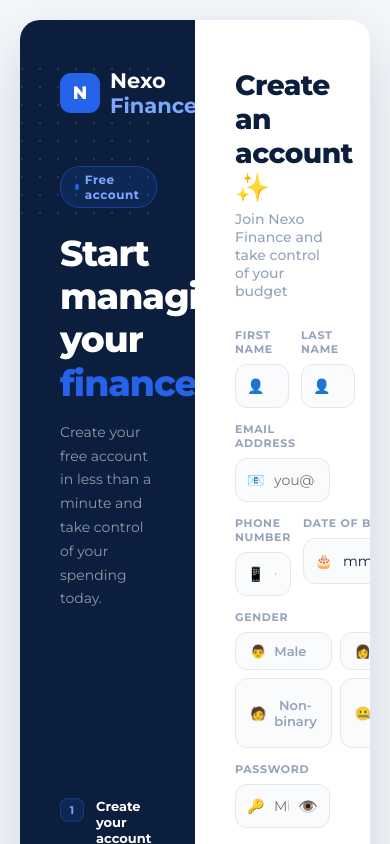
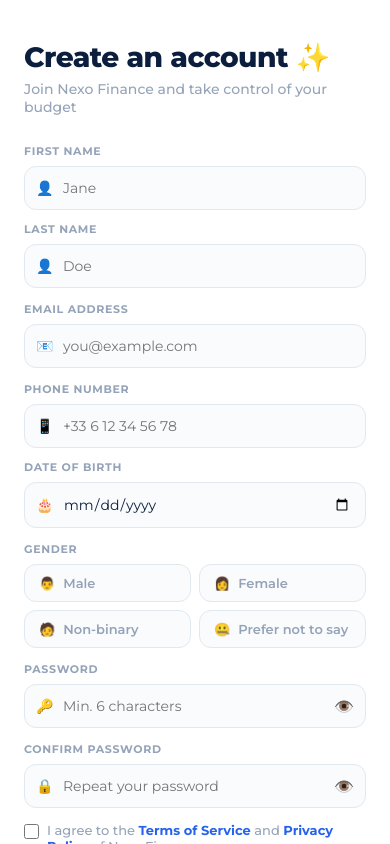
Before and after one commit to Melodie2001/MyBank, a React app in the folder frontend/: page /register in a window 390 px wide. Shown: the top 844 px of the page. Built offline with nearby package versions, Linux system fonts and the light colour scheme; the HTML template or start-up script is replaced by a standard one.

Commit message:
feat: responsive design (mobile/tablet) for all main pages

```diff
--- a/frontend/src/components/OperationCard.jsx
+++ b/frontend/src/components/OperationCard.jsx
@@ -1,8 +1,11 @@
+import { useIsMobile } from '../hooks/useIsMobile';
+
 export default function OperationCard({ operation, onDelete, onEdit }) {
+  const isMobile = useIsMobile();
   return (
-    <div style={styles.row}>
+    <div style={{ ...styles.row, gridTemplateColumns: isMobile ? '1fr auto 80px' : '2fr 1fr 1fr 1fr 80px' }}>
       <span style={styles.label}>{operation.label}</span>
-      <span style={styles.col}>
+      <span style={{ ...styles.col, ...(isMobile ? { display: 'none' } : {}) }}>
         <span style={{
           ...styles.badge,
           backgroundColor: operation.category.color + '22',
@@ -11,7 +14,7 @@
           {operation.category.name}
         </span>
       </span>
-      <span style={styles.col}>{operation.date}</span>
+      <span style={{ ...styles.col, ...(isMobile ? { display: 'none' } : {}) }}>{operation.date}</span>
       <span style={{
         ...styles.col,
         fontWeight: '600',
--- /dev/null
+++ b/frontend/src/hooks/useIsMobile.js
@@ -0,0 +1,11 @@
+import { useState, useEffect } from 'react';
+
+export function useIsMobile(breakpoint = 768) {
+  const [isMobile, setIsMobile] = useState(() => window.innerWidth <= breakpoint);
+  useEffect(() => {
+    const fn = () => setIsMobile(window.innerWidth <= breakpoint);
+    window.addEventListener('resize', fn);
+    return () => window.removeEventListener('resize', fn);
+  }, [breakpoint]);
+  return isMobile;
+}
--- a/frontend/src/pages/Categories.jsx
+++ b/frontend/src/pages/Categories.jsx
@@ -2,6 +2,7 @@
 import { getCategories, getMyCategories, addToMyCategories, removeFromMyCategories } from '../services/categoryService';
 import { getOperations } from '../services/operationService';
 import { getBudgets, createBudget, updateBudget } from '../services/budgetService';
+import { useIsMobile } from '../hooks/useIsMobile';
 
 const ICONS = {
   'house.png': '🏠', 'train.png': '🚆', 'healthcare.png': '❤️',
@@ -11,6 +12,7 @@
 };
 
 export default function Categories() {
+  const isMobile = useIsMobile();
   const [myCategories, setMyCategories] = useState([]);
   const [allCategories, setAllCategories] = useState([]);
   const [operations, setOperations] = useState([]);
@@ -113,7 +115,7 @@
   return (
     <div>
       {/* Header */}
-      <div style={s.header}>
+      <div style={{ ...s.header, ...(isMobile ? { flexWrap: 'wrap', gap: '12px' } : {}) }}>
         <div>
           <h1 style={s.title}>Categories</h1>
           <p style={s.subtitle}>Manage your expense categories and monthly budgets</p>
@@ -122,7 +124,7 @@
       </div>
 
       {/* Stats row */}
-      <div style={s.statsRow}>
+      <div style={{ ...s.statsRow, ...(isMobile ? { gridTemplateColumns: 'repeat(2, 1fr)' } : {}) }}>
         <StatCard label="TOTAL CATEGORIES" value={myCategories.length} sub="In your list" />
         <StatCard
           label="BUDGETS SET"
@@ -289,9 +291,10 @@
 }
 
 function SelectCategoryModal({ categories, onClose, onAdd }) {
+  const isMobile = useIsMobile();
   return (
     <div style={s.overlay}>
-      <div style={s.modal}>
+      <div style={{ ...s.modal, ...(isMobile ? { padding: '24px 16px', maxHeight: '90vh', overflowY: 'auto', margin: '0 16px' } : {}) }}>
         <div style={s.modalHeader}>
           <div>
             <h2 style={s.modalTitle}>Add a category</h2>
@@ -303,7 +306,7 @@
         {categories.length === 0 ? (
           <div style={s.emptyModal}>All available categories are already in your list.</div>
         ) : (
-          <div style={s.catGrid}>
+          <div style={{ ...s.catGrid, ...(isMobile ? { gridTemplateColumns: 'repeat(2, 1fr)' } : {}) }}>
             {categories.map(cat => (
               <div key={cat.id} style={s.catOption} onClick={() => onAdd(cat.id)}>
                 <div style={{ ...s.iconBox, backgroundColor: cat.color + '22' }}>
--- a/frontend/src/pages/Dashboard.jsx
+++ b/frontend/src/pages/Dashboard.jsx
@@ -8,6 +8,7 @@
 import { getMyCategories } from '../services/categoryService';
 import { getBalanceHistory } from '../services/analyticsService';
 import { useTheme } from '../context/ThemeContext';
+import { useIsMobile } from '../hooks/useIsMobile';
 
 const CHART_COLORS = ['#2563EB', '#16A34A', '#D97706', '#DC2626', '#7C3AED', '#0EA5E9'];
 
@@ -32,6 +33,7 @@
 
 export default function Dashboard() {
   const { dark } = useTheme();
+  const isMobile = useIsMobile();
   const [data, setData] = useState(null);
   const [categories, setCategories] = useState([]);
   const [balanceHistory, setBalanceHistory] = useState([]);
@@ -153,7 +155,7 @@
       </div>
 
       {/* Stats cards */}
-      <div style={styles.statsRow}>
+      <div style={{ ...styles.statsRow, ...(isMobile ? { gridTemplateColumns: '1fr' } : {}) }}>
         <div style={styles.statCard}>
           <div style={styles.statTop}>
             <span style={styles.statLabel}>Total Balance</span>
@@ -197,7 +199,7 @@
         </div>
       </div>
 
-      <div style={styles.mainGrid}>
+      <div style={{ ...styles.mainGrid, ...(isMobile ? { gridTemplateColumns: '1fr' } : {}) }}>
         {/* Left: Recent operations */}
         <div style={styles.leftCol}>
           <div style={styles.card}>
@@ -207,7 +209,7 @@
             </div>
 
             {/* Search + Filters row */}
-            <div style={styles.searchRow}>
+            <div style={{ ...styles.searchRow, ...(isMobile ? { flexWrap: 'wrap', gap: '8px' } : {}) }}>
               <div style={styles.searchBar}>
                 <svg width="15" height="15" viewBox="0 0 24 24" fill="none" stroke="currentColor" strokeWidth="2" style={{ color: 'var(--color-text-light)', flexShrink: 0 }}>
                   <circle cx="11" cy="11" r="8"/><line x1="21" y1="21" x2="16.65" y2="16.65"/>
@@ -237,18 +239,18 @@
               </div>
             </div>
 
-            <div style={styles.tableHeader}>
+            {!isMobile && <div style={styles.tableHeader}>
               <span style={{ ...styles.col, gridColumn: 'span 2' }}>DESCRIPTION</span>
               <span style={styles.col}>CATEGORY</span>
               <span style={styles.col}>DATE</span>
               <span style={{ ...styles.col, textAlign: 'right' }}>AMOUNT</span>
-            </div>
+            </div>}
 
             {filteredOperations.length === 0 ? (
               <div style={styles.empty}>No operations found</div>
             ) : (
               filteredOperations.slice(0, 8).map(op => (
-                <div key={op.id} style={styles.tableRow}>
+                <div key={op.id} style={{ ...styles.tableRow, gridTemplateColumns: isMobile ? '36px 1fr auto' : '36px 2fr 1fr 1fr 1fr' }}>
                   {/* Icon */}
                   <div style={{
                     ...styles.opIcon,
@@ -261,7 +263,7 @@
                     <span style={styles.opLabel}>{op.label}</span>
                     <span style={styles.opSub}>{op.category.name}</span>
                   </div>
-                  <span style={styles.col}>
+                  <span style={{ ...styles.col, ...(isMobile ? { display: 'none' } : {}) }}>
                     <span style={{
                       ...styles.categoryBadge,
                       backgroundColor: op.category.color + '22',
@@ -270,7 +272,7 @@
                       {op.category.name}
                     </span>
                   </span>
-                  <span style={{ ...styles.col, color: 'var(--color-text-light)' }}>{op.date}</span>
+                  <span style={{ ...styles.col, color: 'var(--color-text-light)', ...(isMobile ? { display: 'none' } : {}) }}>{op.date}</span>
                   <span style={{
                     ...styles.col,
                     fontWeight: '800',
--- a/frontend/src/pages/Login.jsx
+++ b/frontend/src/pages/Login.jsx
@@ -1,6 +1,7 @@
 import { useState } from 'react';
 import { Link, useNavigate, useLocation } from 'react-router-dom';
 import { login } from '../services/authService';
+import { useIsMobile } from '../hooks/useIsMobile';
 
 const LogoIcon = () => (
   <div style={{
@@ -26,6 +27,7 @@
   const location = useLocation();
   const successMessage = location.state?.message;
 
+  const isMobile = useIsMobile();
   const [email, setEmail] = useState('');
   const [password, setPassword] = useState('');
   const [showPassword, setShowPassword] = useState(false);
@@ -48,11 +50,11 @@
   }
 
   return (
-    <div style={styles.page}>
-      <div style={styles.container}>
+    <div style={{ ...styles.page, ...(isMobile ? { padding: 0 } : {}) }}>
+      <div style={{ ...styles.container, ...(isMobile ? { flexDirection: 'column', borderRadius: 0, boxShadow: 'none', maxWidth: '100%', minHeight: '100vh' } : {}) }}>
 
         {/* Left panel */}
-        <div style={styles.left}>
+        <div style={{ ...styles.left, ...(isMobile ? { display: 'none' } : {}) }}>
           {/* Background decoration: dot grid + concentric rings */}
           <div style={styles.dotGrid} />
           <div style={styles.ring1} />
@@ -98,7 +100,7 @@
         </div>
 
         {/* Right panel */}
-        <div style={styles.right}>
+        <div style={{ ...styles.right, ...(isMobile ? { padding: '40px 24px', flex: 1 } : {}) }}>
           <div style={styles.rightInner}>
             <h2 style={styles.rightTitle}>Welcome back 👋</h2>
             <p style={styles.rightSubtitle}>Sign in to manage your expenses</p>
--- a/frontend/src/pages/Operations.jsx
+++ b/frontend/src/pages/Operations.jsx
@@ -4,8 +4,10 @@
 import { getCategories, addToMyCategories } from '../services/categoryService';
 import { getBudgets } from '../services/budgetService';
 import OperationCard from '../components/OperationCard';
+import { useIsMobile } from '../hooks/useIsMobile';
 
 export default function Operations() {
+  const isMobile = useIsMobile();
   const [operations, setOperations] = useState([]);
   const [categories, setCategories] = useState([]);
   const [budgets, setBudgets] = useState([]);
@@ -78,7 +80,7 @@
 
   return (
     <div>
-      <div style={styles.header}>
+      <div style={{ ...styles.header, ...(isMobile ? { flexWrap: 'wrap', gap: '12px' } : {}) }}>
         <h1 style={styles.title}>All operations</h1>
         <button style={styles.btnAdd} onClick={() => setShowModal(true)}>
           + Add operation
@@ -86,7 +88,7 @@
       </div>
 
       <div style={styles.card}>
-        <div style={styles.toolbar}>
+        <div style={{ ...styles.toolbar, ...(isMobile ? { flexDirection: 'column', alignItems: 'stretch' } : {}) }}>
           <div style={styles.filters}>
             {['all', 'income', 'expense'].map(f => (
               <button
@@ -113,13 +115,13 @@
           </div>
         </div>
 
-        <div style={styles.tableHeader}>
+        {!isMobile && <div style={styles.tableHeader}>
           <span style={styles.col}>DESCRIPTION</span>
           <span style={styles.col}>CATEGORY</span>
           <span style={styles.col}>DATE</span>
           <span style={styles.col}>AMOUNT</span>
           <span style={styles.col}></span>
-        </div>
+        </div>}
 
         {filtered.length === 0 ? (
           <div style={styles.empty}>No operations found</div>
@@ -149,6 +151,7 @@
 }
 
 function OperationModal({ categories, budgets, operation, onClose, onSaved }) {
+  const isMobile = useIsMobile();
   const [label, setLabel] = useState(operation?.label || '');
   const [amount, setAmount] = useState(operation?.amount || '');
   const [date, setDate] = useState(operation?.date || new Date().toISOString().split('T')[0]);
@@ -233,7 +236,7 @@
 
   return (
     <div style={styles.overlay}>
-      <div style={styles.modal}>
+      <div style={{ ...styles.modal, ...(isMobile ? { padding: '24px 16px', maxHeight: '90vh', overflowY: 'auto', margin: '0 16px' } : {}) }}>
         <h2 style={styles.modalTitle}>{operation ? 'Edit Operation' : 'New Operation'}</h2>
         <p style={styles.modalSubtitle}>Fill in the details below to add an entry</p>
 
@@ -245,7 +248,7 @@
             <input type="text" value={label} onChange={e => setLabel(e.target.value)} style={styles.input} required />
           </div>
 
-          <div style={styles.row}>
+          <div style={{ ...styles.row, ...(isMobile ? { flexDirection: 'column' } : {}) }}>
             <div style={styles.field}>
               <label style={styles.label}>AMOUNT €</label>
               <input type="number" step="0.01" min="0" value={amount} onChange={e => setAmount(e.target.value)} style={styles.input} required />
--- a/frontend/src/pages/Profile.jsx
+++ b/frontend/src/pages/Profile.jsx
@@ -1,5 +1,6 @@
 import { useState, useEffect } from 'react';
 import { useNavigate } from 'react-router-dom';
+import { useIsMobile } from '../hooks/useIsMobile';
 import { getMe, updateMe, updatePassword, deleteMe } from '../services/userService';
 import { logout } from '../services/authService';
 
@@ -30,6 +31,7 @@
 
 export default function Profile() {
   const navigate = useNavigate();
+  const isMobile = useIsMobile();
   const [user, setUser] = useState(null);
   const [loading, setLoading] = useState(true);
   const [showDeleteModal, setShowDeleteModal] = useState(false);
@@ -166,7 +168,7 @@
         <p style={styles.subtitle}>Manage your account information and security</p>
       </div>
 
-      <div style={styles.grid}>
+      <div style={{ ...styles.grid, ...(isMobile ? { gridTemplateColumns: '1fr' } : {}) }}>
         {/* Left: avatar card */}
         <div style={{ ...styles.card, textAlign: 'center' }}>
           <div style={styles.avatarBig}>{initials}</div>
@@ -227,7 +229,7 @@
             {infoError && <div style={styles.error}>{infoError}</div>}
 
             <form onSubmit={handleInfoSubmit} style={styles.form}>
-              <div style={styles.row}>
+              <div style={{ ...styles.row, ...(isMobile ? { flexDirection: 'column' } : {}) }}>
                 <div style={styles.field}>
                   <label style={styles.label}>FIRST NAME</label>
                   <input
@@ -262,7 +264,7 @@
                 />
               </div>
 
-              <div style={styles.row}>
+              <div style={{ ...styles.row, ...(isMobile ? { flexDirection: 'column' } : {}) }}>
                 <div style={styles.field}>
                   <label style={styles.label}>PHONE NUMBER</label>
                   <input
@@ -344,7 +346,7 @@
                 </div>
               </div>
 
-              <div style={styles.row}>
+              <div style={{ ...styles.row, ...(isMobile ? { flexDirection: 'column' } : {}) }}>
                 <div style={styles.field}>
                   <label style={styles.label}>NEW PASSWORD</label>
                   <div style={styles.inputWrapper}>
@@ -403,7 +405,7 @@
       {/* Delete confirmation modal */}
       {showDeleteModal && (
         <div style={styles.overlay}>
-          <div style={styles.deleteModal}>
+          <div style={{ ...styles.deleteModal, ...(isMobile ? { padding: '24px 16px', maxHeight: '90vh', overflowY: 'auto', margin: '0 16px' } : {}) }}>
             <div style={styles.deleteModalIcon}>⚠️</div>
             <h2 style={styles.deleteModalTitle}>Delete your account?</h2>
             <p style={styles.deleteModalText}>
--- a/frontend/src/pages/Register.jsx
+++ b/frontend/src/pages/Register.jsx
@@ -1,6 +1,7 @@
 import { useState } from 'react';
 import { Link, useNavigate } from 'react-router-dom';
 import { register } from '../services/authService';
+import { useIsMobile } from '../hooks/useIsMobile';
 
 const LogoIcon = () => (
   <div style={{
@@ -51,6 +52,7 @@
   const [error, setError] = useState('');
   const [loading, setLoading] = useState(false);
 
+  const isMobile = useIsMobile();
   const pwdStrength = getPasswordStrength(password);
 
   async function handleSubmit(e) {
@@ -86,11 +88,11 @@
   }
 
   return (
-    <div style={styles.page}>
-      <div style={styles.container}>
+    <div style={{ ...styles.page, ...(isMobile ? { padding: 0 } : {}) }}>
+      <div style={{ ...styles.container, ...(isMobile ? { flexDirection: 'column', borderRadius: 0, boxShadow: 'none', maxWidth: '100%', minHeight: '100vh' } : {}) }}>
 
         {/* Left panel */}
-        <div style={styles.left}>
+        <div style={{ ...styles.left, ...(isMobile ? { display: 'none' } : {}) }}>
           {/* Background decoration: dot grid + concentric rings */}
           <div style={styles.dotGrid} />
           <div style={styles.ring1} />
@@ -145,7 +147,7 @@
         </div>
 
         {/* Right panel */}
-        <div style={styles.right}>
+        <div style={{ ...styles.right, ...(isMobile ? { padding: '40px 24px', flex: 1 } : {}) }}>
           <div style={styles.rightInner}>
             <h2 style={styles.rightTitle}>Create an account ✨</h2>
             <p style={styles.rightSubtitle}>Join Nexo Finance and take control of your budget</p>
@@ -153,7 +155,7 @@
             {error && <div style={styles.error}>{error}</div>}
 
             <form onSubmit={handleSubmit} style={styles.form}>
-              <div style={styles.row}>
+              <div style={{ ...styles.row, ...(isMobile ? { flexDirection: 'column' } : {}) }}>
                 <div style={styles.field}>
                   <label style={styles.label}>FIRST NAME</label>
                   <div style={styles.inputWrapper}>
@@ -199,7 +201,7 @@
                 </div>
               </div>
 
-              <div style={styles.row}>
+              <div style={{ ...styles.row, ...(isMobile ? { flexDirection: 'column' } : {}) }}>
                 <div style={styles.field}>
                   <label style={styles.label}>PHONE NUMBER</label>
                   <div style={styles.inputWrapper}>
--- a/frontend/src/styles/layout.css
+++ b/frontend/src/styles/layout.css
@@ -124,5 +124,10 @@
   .app-content {
     padding: 16px;
     padding-top: 78px;
+    overflow-x: hidden;
+  }
+
+  body {
+    overflow-x: hidden;
   }
 }
```
